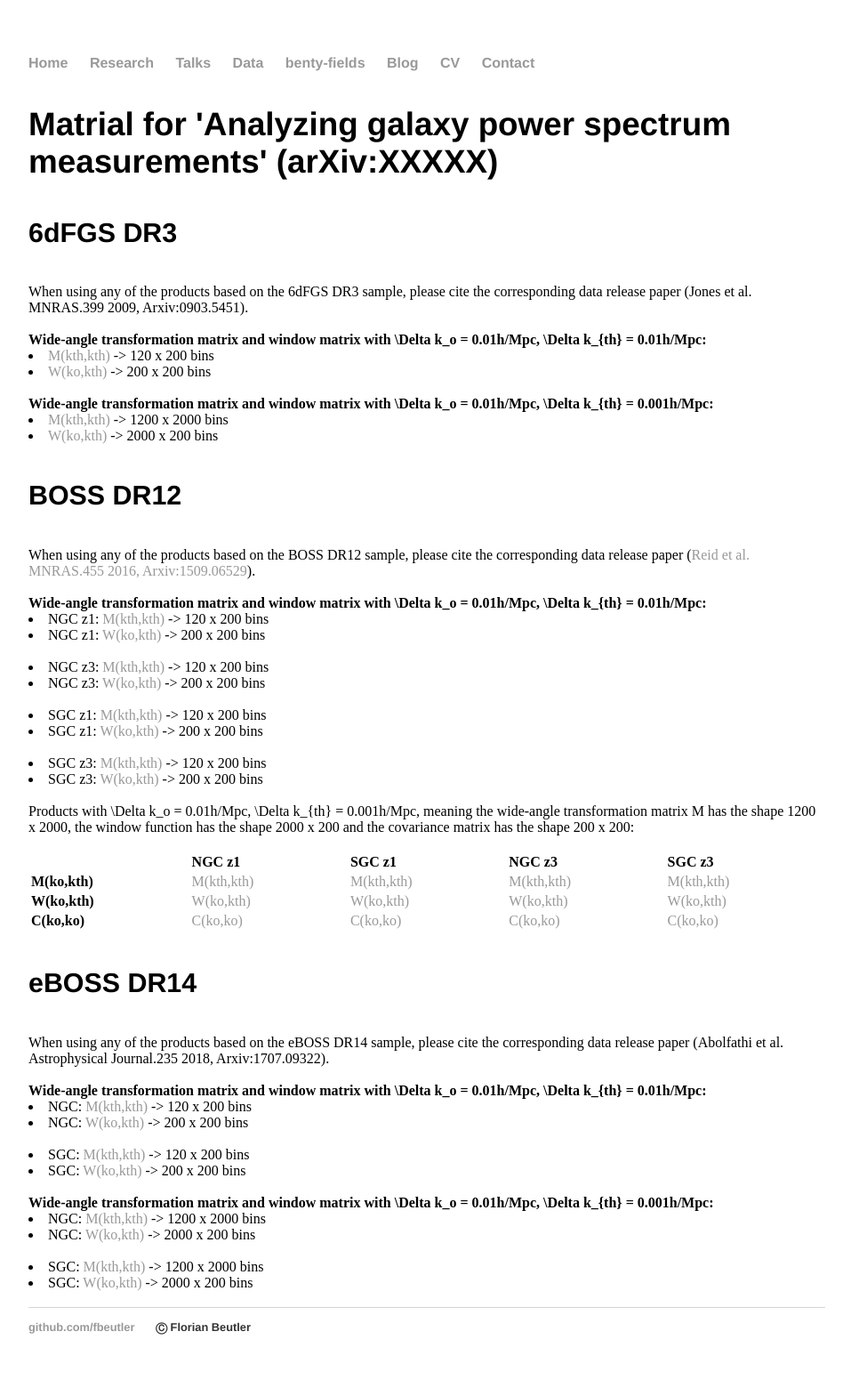
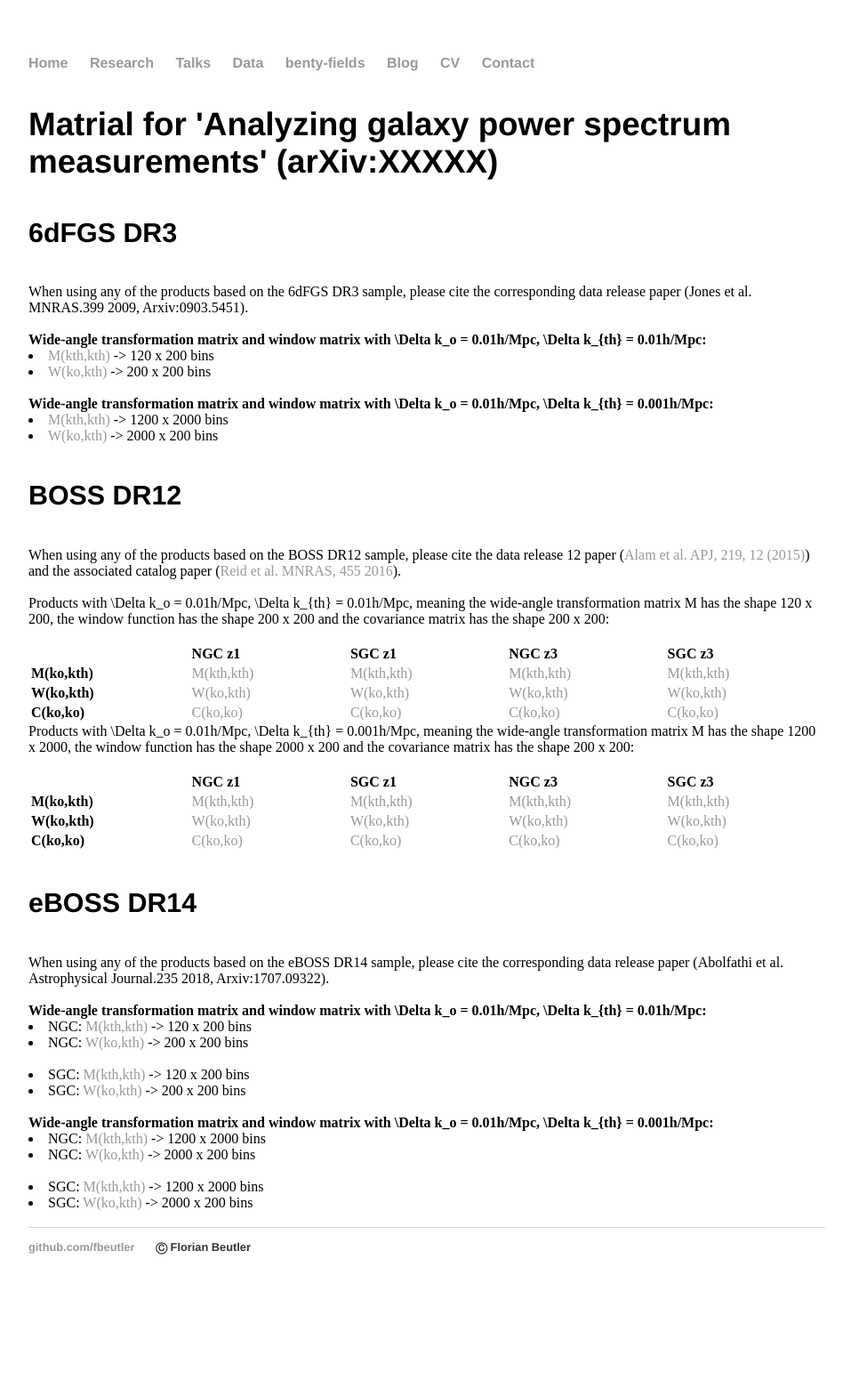
Before and after one commit to fbeutler/fbeutler.github.io, a Jekyll site: the page built from hub/deconv_paper.html, in a window 1280 px wide. Shown: the whole page at 89% size, without its empty margins (160-1108 px from the left). Built offline with Jekyll 4.4.1, drawn with Linux system fonts in a browser that asks for light colours; after the commit the page ends 1470 px from its top, so only the background shows below that.

Commit message:
Update deconv_paper.html

```diff
--- a/hub/deconv_paper.html
+++ b/hub/deconv_paper.html
@@ -28,38 +28,46 @@ title: Some material
 
     <h4>BOSS DR12</h4>
 
-    When using any of the products based on the BOSS DR12 sample, please cite the corresponding data release paper
-	    (<a href="https://arxiv.org/abs/1509.06529">Reid et al.
-    MNRAS.455 2016, Arxiv:1509.06529</a>).<br><br>
+    When using any of the products based on the BOSS DR12 sample, please cite the data release 12 paper
+	    (<a href="http://dx.doi.org/10.1088/0067-0049/219/1/12" target="_blank">Alam et al. APJ, 219, 12 (2015)</a>) and
+	    the associated catalog paper
+	    (<a href="http://dx.doi.org/10.1093/mnras/stv2382" target="_blank">Reid et al.
+    MNRAS, 455 2016</a>).<br><br>
 
-    <b>Wide-angle transformation matrix and window matrix with \Delta k_o = 0.01h/Mpc, \Delta k_{th} = 0.01h/Mpc:</b><br>
-    <li>
-        NGC z1: <a href="M2D_pk_BOSS_DR12_NGC_z1_1_1_1_1_1_10_1.dat">M(kth,kth)</a> -> 120 x 200 bins
-    </li>
-    <li>
-        NGC z1: <a href="W2D_pk_BOSS_DR12_NGC_z1_1_1_1_1_1_10_1.dat">W(ko,kth)</a> -> 200 x 200 bins
-    </li><br>
+    Products with \Delta k_o = 0.01h/Mpc, \Delta k_{th} = 0.01h/Mpc, meaning the wide-angle transformation
+	    matrix M has the shape 120 x 200, the window function has the shape 200 x 200 and the
+	    covariance matrix has the shape 200 x 200:<br> <br>
 
-    <li>
-        NGC z3: <a href="M2D_pk_BOSS_DR12_NGC_z3_1_1_1_1_1_10_1.dat">M(kth,kth)</a> -> 120 x 200 bins
-    </li>
-    <li>
-        NGC z3: <a href="W2D_pk_BOSS_DR12_NGC_z3_1_1_1_1_1_10_1.dat">W(ko,kth)</a> -> 200 x 200 bins
-    </li><br>
-
-    <li>
-        SGC z1: <a href="M2D_pk_BOSS_DR12_SGC_z1_1_1_1_1_1_10_1.dat">M(kth,kth)</a> -> 120 x 200 bins
-    </li>
-    <li>
-        SGC z1: <a href="W2D_pk_BOSS_DR12_SGC_z1_1_1_1_1_1_10_1.dat">W(ko,kth)</a> -> 200 x 200 bins
-    </li><br>
-
-    <li>
-        SGC z3: <a href="M2D_pk_BOSS_DR12_SGC_z3_1_1_1_1_1_10_1.dat">M(kth,kth)</a> -> 120 x 200 bins
-    </li>
-    <li>
-        SGC z3: <a href="W2D_pk_BOSS_DR12_SGC_z3_1_1_1_1_1_10_1.dat">W(ko,kth)</a> -> 200 x 200 bins
-    </li><br>
+<table style="width:100%">
+  <tr style="text-align: left">
+    <th></th>
+    <th>NGC z1</th>
+    <th>SGC z1</th>
+    <th>NGC z3</th>
+    <th>SGC z3</th>
+  </tr>
+  <tr style="text-align: left">
+    <td><b>M(ko,kth)</b></td>
+    <td><a href="M_BOSS_DR12_NGC_z1_V6C_1_1_1_1_1_120_200.matrix.gz">M(kth,kth)</a></td>
+    <td><a href="M_BOSS_DR12_SGC_z1_V6C_1_1_1_1_1_120_200.matrix.gz">M(kth,kth)</a></td>
+    <td><a href="M_BOSS_DR12_NGC_z3_V6C_1_1_1_1_1_120_200.matrix.gz">M(kth,kth)</a></td>
+    <td><a href="M_BOSS_DR12_SGC_z3_V6C_1_1_1_1_1_120_200.matrix.gz">M(kth,kth)</a></td>
+  </tr>
+  <tr style="text-align: left">
+    <td><b>W(ko,kth)</b></td>
+    <td><a href="W_BOSS_DR12_NGC_z1_V6C_1_1_1_1_1_10_200_200.matrix.gz">W(ko,kth)</a></td>
+    <td><a href="W_BOSS_DR12_SGC_z1_V6C_1_1_1_1_1_10_200_200.matrix.gz">W(ko,kth)</a></td>
+    <td><a href="W_BOSS_DR12_NGC_z3_V6C_1_1_1_1_1_10_200_200.matrix.gz">W(ko,kth)</a></td>
+    <td><a href="W_BOSS_DR12_SGC_z3_V6C_1_1_1_1_1_10_200_200.matrix.gz">W(ko,kth)</a></td>
+  </tr>
+  <tr style="text-align: left">
+    <td><b>C(ko,ko)</b></td>
+    <td><a href="C_2048_BOSS_DR12_NGC_z1_V6C_1_1_1_1_1_10_200_200.matrix.gz">C(ko,ko)</a></td>
+    <td><a href="C_2048_BOSS_DR12_SGC_z1_V6C_1_1_1_1_1_10_200_200.matrix.gz">C(ko,ko)</a></td>
+    <td><a href="C_2048_BOSS_DR12_NGC_z3_V6C_1_1_1_1_1_10_200_200.matrix.gz">C(ko,ko)</a></td>
+    <td><a href="C_2048_BOSS_DR12_SGC_z3_V6C_1_1_1_1_1_10_200_200.matrix.gz">C(ko,ko)</a></td>
+  </tr>
+</table>
 
     Products with \Delta k_o = 0.01h/Mpc, \Delta k_{th} = 0.001h/Mpc, meaning the wide-angle transformation
 	    matrix M has the shape 1200 x 2000, the window function has the shape 2000 x 200 and the
```
